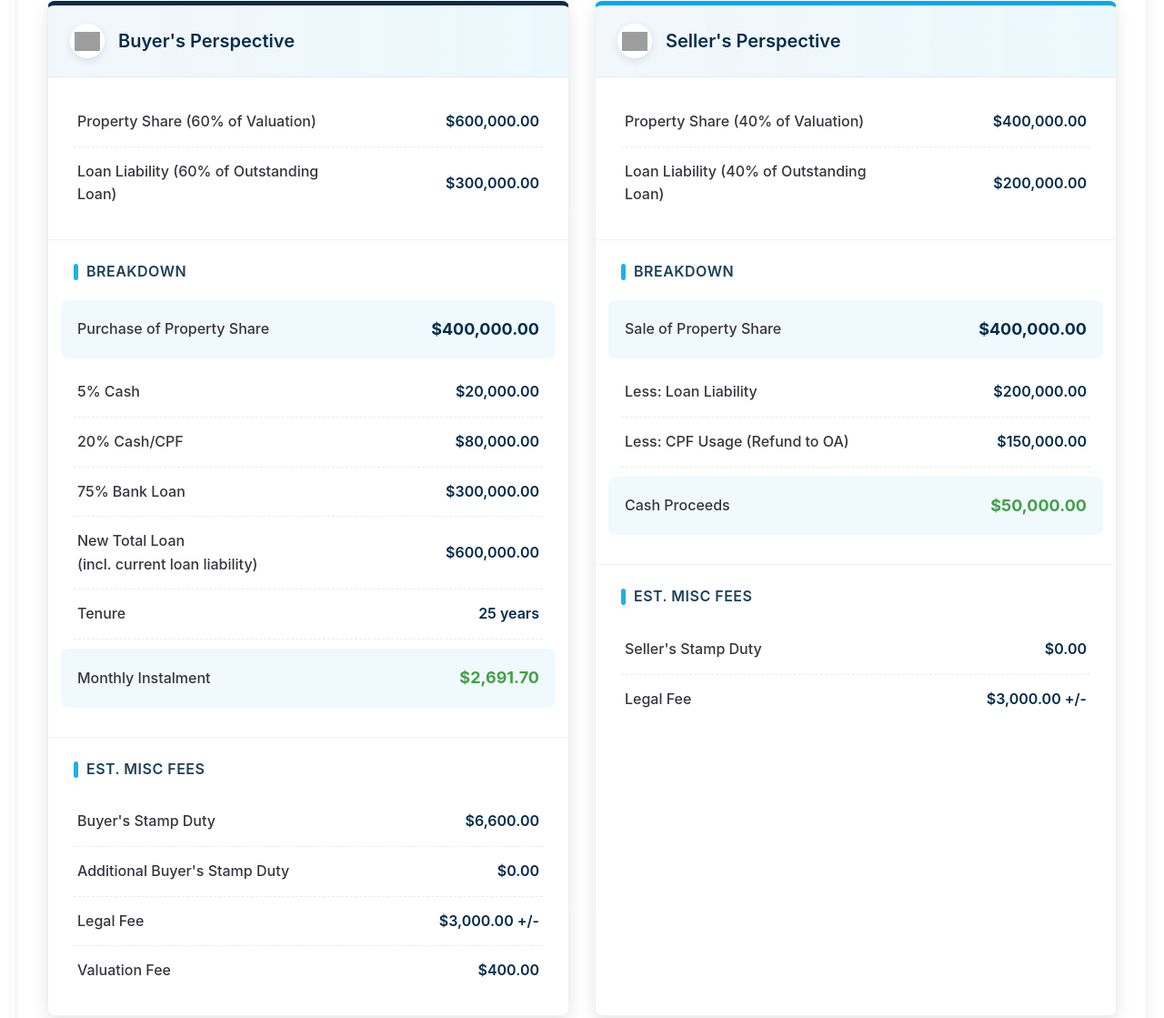
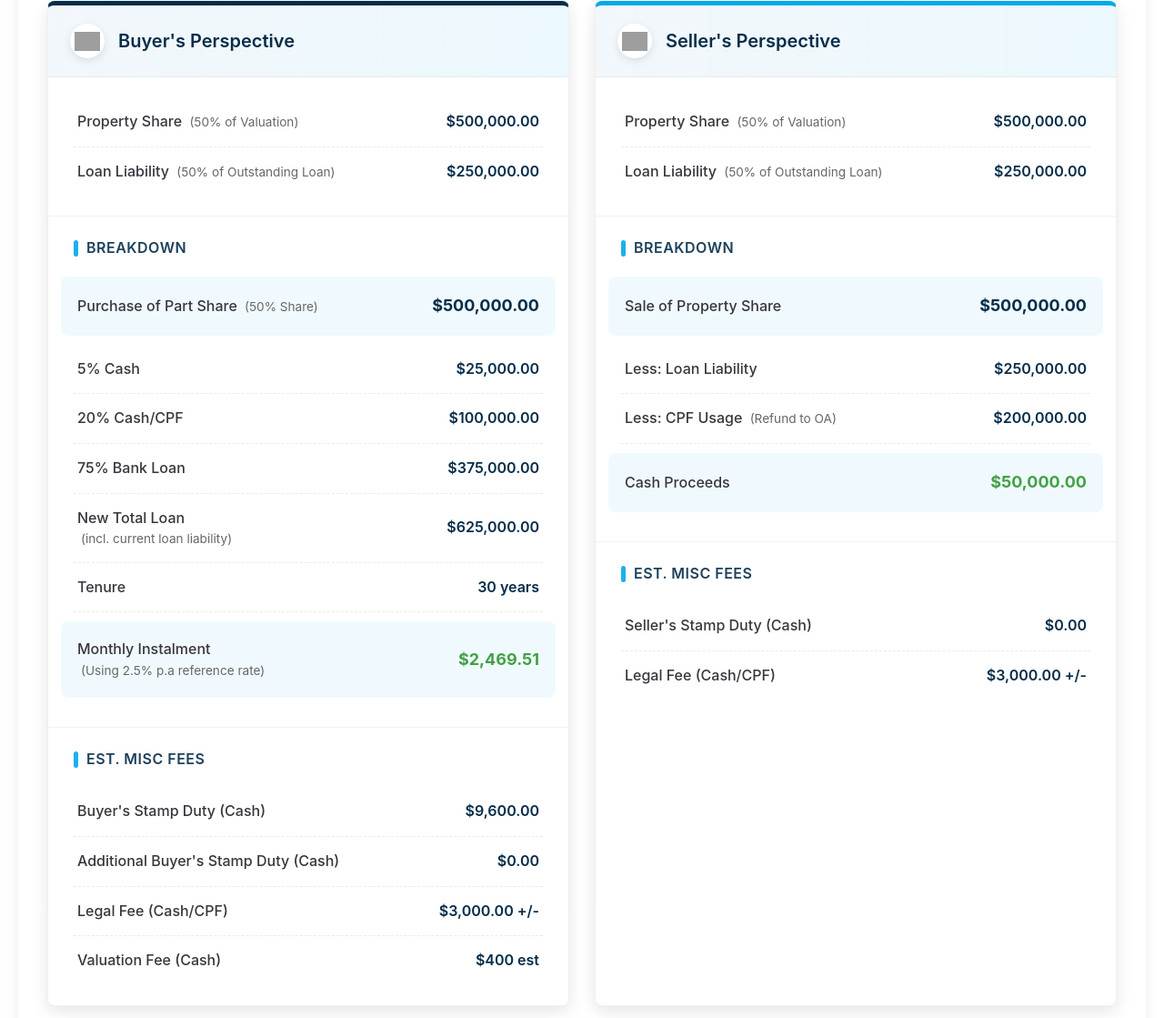
Before and after one commit to ciran541/decoupling-calculator, a plain HTML site: page index.html in a window 1280 px wide. Shown: the part 725-1844 px from the top of the page at 91% size. Drawn offline with Linux system fonts and the light colour scheme; grey boxes are pictures that could not be loaded.

Commit message:
UI update

```diff
--- a/index.html
+++ b/index.html
@@ -54,7 +54,7 @@
                   <label class="input-label" for="buyerShare">Shareholding %</label>
                   <div class="input-container">
                     <div class="input-icon">%</div>
-                    <input type="text" id="buyerShare" value="60" min="1" max="99">
+                    <input type="text" id="buyerShare" value="50" min="1" max="99">
                   </div>
                   <div class="field-error" id="buyerShareError"></div>
                 </div>
@@ -62,7 +62,7 @@
                   <label class="input-label" for="buyerAge">Age</label>
                   <div class="input-container">
                     <div class="input-icon">Years</div>
-                    <input type="text" id="buyerAge" value="40" min="21" max="60">
+                    <input type="text" id="buyerAge" value="35" min="21" max="60">
                   </div>
                   <div class="field-error" id="buyerAgeError"></div>
                 </div>
@@ -102,7 +102,7 @@
                   <label class="input-label" for="cpfUsage">CPF Usage (incl. accrued interest)</label>
                   <div class="input-container">
                     <div class="input-icon">SGD</div>
-                    <input type="text" id="cpfUsage" value="150,000" min="0">
+                    <input type="text" id="cpfUsage" value="200,000" min="0">
                   </div>
                   <div class="field-error" id="cpfUsageError"></div>
                 </div>
--- a/script.js
+++ b/script.js
@@ -1,4 +1,3 @@
-// Utility Functions
 function formatMoney(amount) {
   const absAmount = Math.abs(amount);
   const formatted = "$" + absAmount.toFixed(2).replace(/\d(?=(\d{3})+\.)/g, '$&,');
@@ -61,11 +60,9 @@ function calculateValuationFee(propertyValuation) {
   if (propertyValuation < 1000000) {
     return 300;
   } else if (propertyValuation < 2000000) {
-    return 400;
-  } else if (propertyValuation < 3000000) {
-    return 500;
+    return '$400 est';
   } else {
-    return 500; // Base fee for 3M onwards
+    return '$400 onwards';
   }
 }
 
@@ -102,6 +99,12 @@ function validateCPFUsage(value) {
   return null;
 }
 
+function validateLTV(loan, valuation) {
+  const ltv = (loan / valuation) * 100;
+  if (ltv > 75) return "Loan amount exceeds 75% LTV limit";
+  return null;
+}
+
 // Main Logic
 document.addEventListener('DOMContentLoaded', function() {
   const inputs = {
@@ -121,7 +124,8 @@ document.addEventListener('DOMContentLoaded', function() {
     buyerShare: document.getElementById('buyerShareError'),
     buyerAge: document.getElementById('buyerAgeError'),
     sellerShare: document.getElementById('sellerShareError'),
-    cpfUsage: document.getElementById('cpfUsageError')
+    cpfUsage: document.getElementById('cpfUsageError'),
+    ltv: document.getElementById('ltvError') || document.createElement('div')
   };
 
   const labels = {
@@ -161,12 +165,13 @@ document.addEventListener('DOMContentLoaded', function() {
       validateOutstandingLoan(loan),
       validateBuyerShare(buyerSharePercent, sellerSharePercent),
       validateBuyerAge(age),
-      validateCPFUsage(cpf)
+      validateCPFUsage(cpf),
+      validateLTV(loan, valuation)
     ].filter(error => error);
 
     Object.keys(errors).forEach(key => {
       errors[key].style.display = 'none';
-      labels[key].classList.remove('error');
+      labels[key]?.classList.remove('error');
     });
 
     if (validationErrors.length > 0) {
@@ -203,9 +208,7 @@ document.addEventListener('DOMContentLoaded', function() {
     // Render Results with enhanced UI
     const results = document.getElementById('results');
 
-    // Check if all required data is available
     if (!valuation || valuation <= 0) {
-      // Show initial message if calculation hasn't been done yet
       results.innerHTML = `
         <div class="results-header">
           <h2 class="section-title">Decoupling Results</h2>
@@ -227,7 +230,6 @@ document.addEventListener('DOMContentLoaded', function() {
       return;
     }
 
-    // Otherwise, show full calculation results
     results.innerHTML = `
       <div class="results-header">
         <h2 class="section-title">Decoupling Results</h2>
@@ -247,20 +249,19 @@ document.addEventListener('DOMContentLoaded', function() {
 
           <div class="result-section">
             <div class="result-row">
-              <span class="result-label">Property Share (${buyerSharePercent}% of Valuation)</span>
+              <span class="result-label">Property Share <span class="support-text">(${buyerSharePercent}% of Valuation)</span></span>
               <span class="result-value">${formatMoney(buyerPropertyShare)}</span>
             </div>
             <div class="result-row">
-              <span class="result-label">Loan Liability (${buyerSharePercent}% of Outstanding Loan)</span>
+              <span class="result-label">Loan Liability <span class="support-text">(${buyerSharePercent}% of Outstanding Loan)</span></span>
               <span class="result-value">${formatMoney(buyerLoanLiability)}</span>
             </div>
-
           </div>
 
           <div class="result-section">
             <h4 class="result-section-title">Breakdown</h4>
             <div class="result-row highlight">
-              <span class="result-label">Purchase of Property Share</span>
+              <span class="result-label">Purchase of Part Share <span class="support-text">(${sellerSharePercent}% Share)</span></span>
               <span class="result-value primary">${formatMoney(purchasePrice)}</span>
             </div>
             <div class="result-row">
@@ -276,7 +277,7 @@ document.addEventListener('DOMContentLoaded', function() {
               <span class="result-value">${formatMoney(bankLoan75Percent)}</span>
             </div>
             <div class="result-row">
-              <span class="result-label">New Total Loan<br>(incl. current loan liability)</span>
+              <span class="result-label">New Total Loan<div class="support-text block-support-text">(incl. current loan liability)</div></span>
               <span class="result-value">${formatMoney(newTotalLoan)}</span>
             </div>
             <div class="result-row">
@@ -284,7 +285,7 @@ document.addEventListener('DOMContentLoaded', function() {
               <span class="result-value">${tenure} years</span>
             </div>
             <div class="result-row highlight">
-              <span class="result-label">Monthly Instalment </span>
+              <span class="result-label">Monthly Instalment<div class="support-text block-support-text">(Using 2.5% p.a reference rate)</div></span>
               <span class="result-value important">${formatMoney(monthlyInstallment)}</span>
             </div>
           </div>
@@ -292,20 +293,20 @@ document.addEventListener('DOMContentLoaded', function() {
           <div class="result-section">
             <h4 class="result-section-title">Est. Misc Fees</h4>
             <div class="result-row">
-              <span class="result-label">Buyer's Stamp Duty</span>
+              <span class="result-label">Buyer's Stamp Duty (Cash)</span>
               <span class="result-value">${formatMoney(bsd)}</span>
             </div>
             <div class="result-row">
-              <span class="result-label">Additional Buyer's Stamp Duty</span>
+              <span class="result-label">Additional Buyer's Stamp Duty (Cash)</span>
               <span class="result-value">${formatMoney(absd)}</span>
             </div>
             <div class="result-row">
-              <span class="result-label">Legal Fee</span>
+              <span class="result-label">Legal Fee (Cash/CPF)</span>
               <span class="result-value">${formatMoney(legalFees)} +/-</span>
             </div>
             <div class="result-row">
-              <span class="result-label">Valuation Fee</span>
-              <span class="result-value">${formatMoney(valuationFee)}</span>
+              <span class="result-label">Valuation Fee (Cash)</span>
+              <span class="result-value">${typeof valuationFee === 'number' ? formatMoney(valuationFee) : valuationFee}</span>
             </div>
           </div>
         </div>
@@ -320,11 +321,11 @@ document.addEventListener('DOMContentLoaded', function() {
 
           <div class="result-section">
             <div class="result-row">
-              <span class="result-label">Property Share (${sellerSharePercent}% of Valuation)</span>
+              <span class="result-label">Property Share <span class="support-text">(${sellerSharePercent}% of Valuation)</span></span>
               <span class="result-value">${formatMoney(sellerPropertyShare)}</span>
             </div>
             <div class="result-row">
-              <span class="result-label">Loan Liability (${sellerSharePercent}% of Outstanding Loan)</span>
+              <span class="result-label">Loan Liability <span class="support-text">(${sellerSharePercent}% of Outstanding Loan)</span></span>
               <span class="result-value">${formatMoney(sellerLoanLiability)}</span>
             </div>
           </div>
@@ -340,7 +341,7 @@ document.addEventListener('DOMContentLoaded', function() {
               <span class="result-value">${formatMoney(sellerLoanLiability)}</span>
             </div>
             <div class="result-row">
-              <span class="result-label">Less: CPF Usage (Refund to OA)</span>
+              <span class="result-label">Less: CPF Usage <span class="support-text">(Refund to OA)</span></span>
               <span class="result-value">${formatMoney(cpf)}</span>
             </div>
             <div class="result-row highlight">
@@ -352,11 +353,11 @@ document.addEventListener('DOMContentLoaded', function() {
           <div class="result-section">
             <h4 class="result-section-title">Est. Misc Fees</h4>
             <div class="result-row">
-              <span class="result-label">Seller's Stamp Duty</span>
+              <span class="result-label">Seller's Stamp Duty (Cash)</span>
               <span class="result-value">${formatMoney(ssd)}</span>
             </div>
             <div class="result-row">
-              <span class="result-label">Legal Fee</span>
+              <span class="result-label">Legal Fee (Cash/CPF)</span>
               <span class="result-value">${formatMoney(sellerLegalFees)} +/-</span>
             </div>
           </div>
@@ -372,7 +373,6 @@ document.addEventListener('DOMContentLoaded', function() {
   // Event Listeners for formatting inputs
   ['propertyValuation', 'outstandingLoan', 'buyerShare', 'buyerAge', 'cpfUsage'].forEach(id => {
     inputs[id].addEventListener('input', function() {
-      // Allow only numbers and commas
       this.value = this.value.replace(/[^0-9,]/g, '');
       calculate();
     });
@@ -408,7 +408,7 @@ document.addEventListener('DOMContentLoaded', function() {
             error = validatePropertyValuation(value);
             break;
           case 'outstandingLoan':
-            error = validateOutstandingLoan(value);
+            error = validateOutstandingLoan(value) || validateLTV(value, parseFormattedNumber(inputs.propertyValuation.value));
             break;
           case 'buyerShare':
             error = validateBuyerShare(value, parseFormattedNumber(inputs.sellerShare.value));
@@ -440,22 +440,17 @@ document.addEventListener('DOMContentLoaded', function() {
 
 // Iframe resizer
 document.addEventListener('DOMContentLoaded', function() {
-  // Function to send height to parent window with extra padding
   function sendHeight() {
-      // Get the document height and add some extra padding (20px)
     const height = document.body.scrollHeight + 20;
     window.parent.postMessage({ type: 'setHeight', height: height }, '*');
   }
 
-  // Send height on important events
   const events = ['load', 'resize', 'input', 'change'];
   events.forEach(event => {
     window.addEventListener(event, sendHeight);
   });
 
-  // Watch for DOM changes
   const observer = new MutationObserver(function() {
-      // Small delay to ensure all DOM changes are completed
     setTimeout(sendHeight, 50);
   });
   observer.observe(document.body, {
@@ -465,17 +460,14 @@ document.addEventListener('DOMContentLoaded', function() {
     characterData: true
   });
 
-  // Handle height requests from parent window
   window.addEventListener('message', function(event) {
     if (event.data.type === 'requestHeight') {
       sendHeight();
     }
   });
 
-  // Initial height send with slight delay to ensure full rendering
   setTimeout(sendHeight, 300);
 
-  // Also send after all images and assets are loaded
   window.addEventListener('load', function() {
     setTimeout(sendHeight, 500);
   });
--- a/styles.css
+++ b/styles.css
@@ -731,3 +731,10 @@ input[type="radio"]:active {
   outline: none;
   box-shadow: none;
 }
+
+.result-label .support-text {
+  color: #666;
+  font-size: 0.85em;
+  font-weight: normal;
+  margin-left: 4px;
+}
```
Lines whose indentation alone changed are shown as unchanged.
